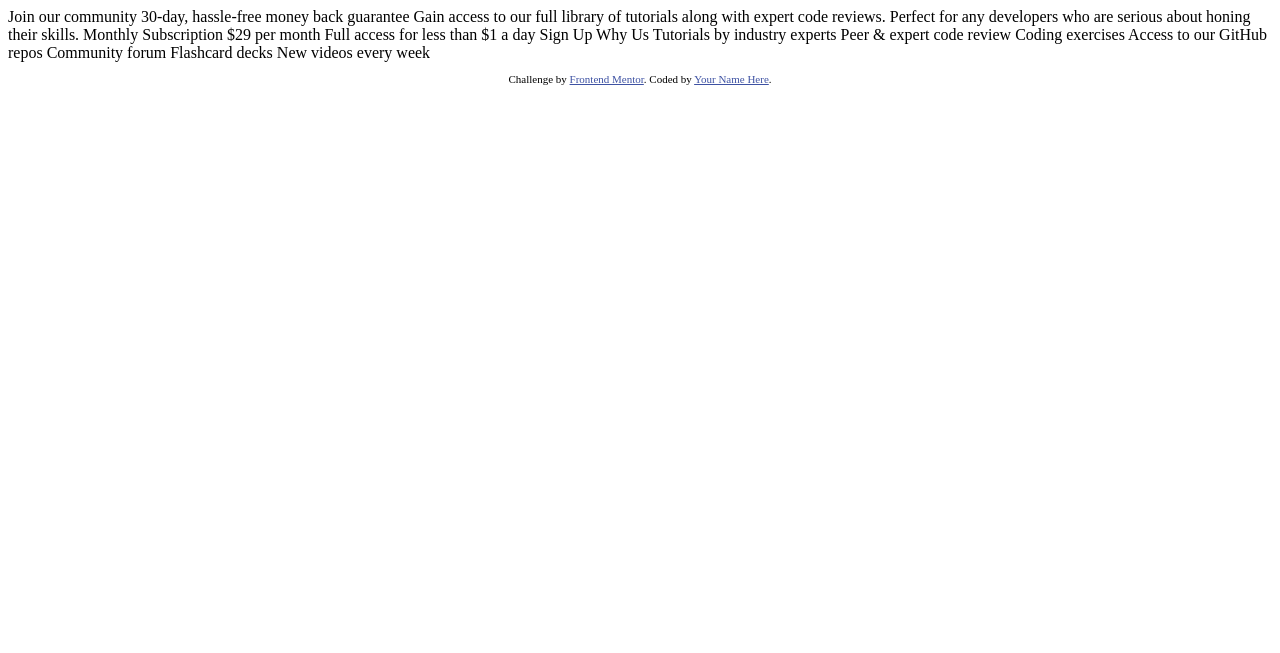
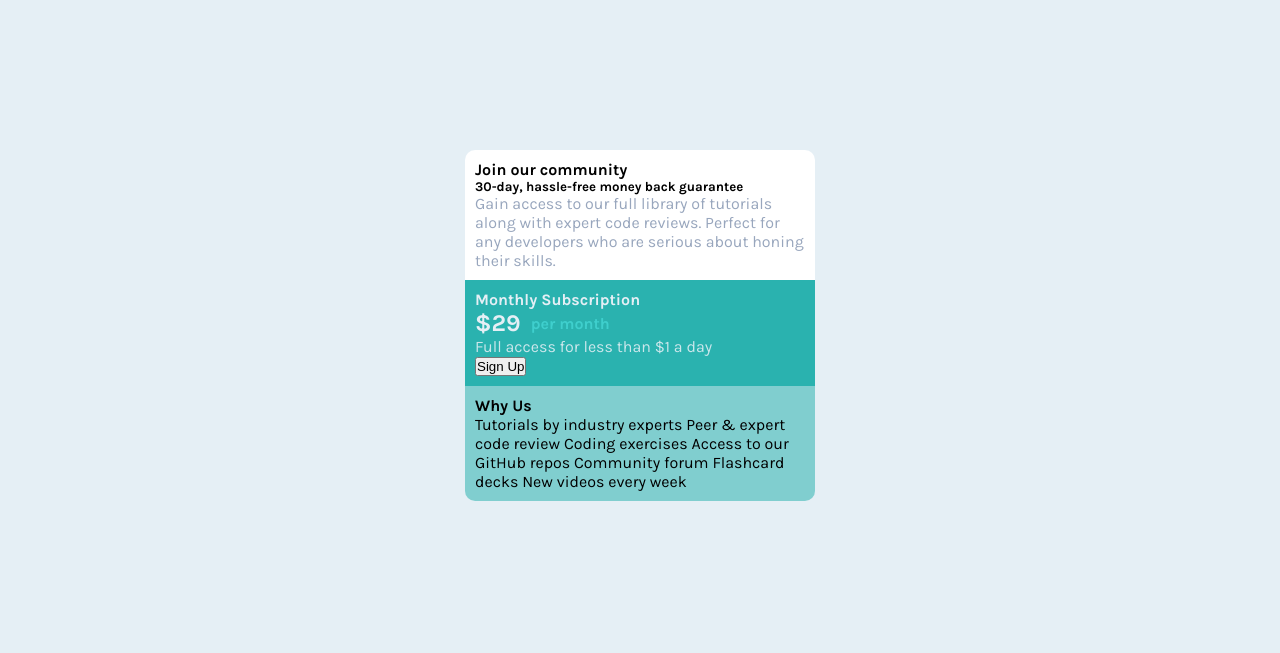
Before and after one commit to Megelado/single-price-grid-component-master, a plain HTML site: page index.html in a window 1280 px wide. Drawn offline with Linux system fonts and the light colour scheme.

Commit message:
iniciando a estilização

```diff
--- /dev/null
+++ b/estilos/style.css
@@ -0,0 +1,72 @@
+@charset "UTF-8";
+
+@import url('https://fonts.googleapis.com/css2?family=Karla:wght@400;700&display=swap');
+
+* {
+    padding: 0px;
+    margin: 0px;
+    box-sizing: border-box;
+}
+
+html, body {
+    font-family: 'Karla', sans-serif;
+    font-size: 16px;
+}
+
+main {
+    width: 100vw;
+    height: 100vh;
+    display: flex;
+    background-color: hsl(204, 43%, 93%);
+}
+
+.card {
+    width: 350px;
+    height: 500px;
+    margin: auto;
+}
+
+.propaganda {
+    background-color: white;
+    padding: 10px;
+    border-radius: 10px 10px 0px 0px;
+}
+
+.propaganda p {
+    color: hsl(218, 22%, 67%);
+}
+
+.assinatura {
+    background-color: hsl(179, 62%, 43%);
+    padding: 10px;
+}
+
+.assinatura h4 {
+    color: hsl(204, 43%, 93%);
+}
+
+.assinatura p {
+    color: hsla(203, 44%, 93%, 0.866);
+}
+
+.preco {
+    display: flex;
+    align-items: center;
+}
+
+.preco h3 {
+    padding-right: 10px;
+    color: hsl(204, 43%, 93%);
+    font-size: 1.5em;
+}
+
+.preco strong {
+    color: hsl(179, 60%, 53%);
+}
+
+
+.sobre {
+    background-color: hsla(179, 62%, 43%, 0.534);
+    padding: 10px;
+    border-radius: 0px 0px 10px 10px;
+}
--- a/index.html
+++ b/index.html
@@ -1,37 +1,40 @@
 <!DOCTYPE html>
-<html lang="en">
+<html lang="pt-br">
 <head>
   <meta charset="UTF-8">
   <meta name="viewport" content="width=device-width, initial-scale=1.0"> <!-- displays site properly based on user's device -->
 
   <link rel="icon" type="image/png" sizes="32x32" href="./images/favicon-32x32.png">
-
+  <link rel="stylesheet" href="estilos/style.css">
+  <link rel="stylesheet" href="estilos/media.css">
   <title>Frontend Mentor | Single Price Grid Component</title>
 
-  <!-- Feel free to remove these styles or customise in your own stylesheet 👍 -->
-  <style>
-    .attribution { font-size: 11px; text-align: center; }
-    .attribution a { color: hsl(228, 45%, 44%); }
-  </style>
 </head>
 <body>
-  Join our community
+  <main>
+    <div class="card">
+      <div class="propaganda">
 
-  30-day, hassle-free money back guarantee
+        <h4>Join our community</h4>
 
+        <h5>30-day, hassle-free money back guarantee</h5>
+
+        <p>
           Gain access to our full library of tutorials along with expert code reviews.
           Perfect for any developers who are serious about honing their skills.
-
-  Monthly Subscription
-
-  &dollar;29 per month
-
-  Full access for less than &dollar;1 a day
-
-  Sign Up
-
-  Why Us
-
+        </p>
+      </div>
+      <div class="assinatura">
+        <h4>Monthly Subscription</h4>
+        <div class="preco">
+          <h3>&dollar;29 </h3><strong>per month</strong>
+        </div>
+        <p>Full access for less than &dollar;1 a day</p>
+        <button type="submit">Sign Up</button>
+      </div>
+      <div class="sobre">
+        <h4>Why Us</h4>
+        <p>
           Tutorials by industry experts
           Peer &amp; expert code review
           Coding exercises
@@ -39,12 +42,10 @@
           Community forum
           Flashcard decks
           New videos every week
+        </p>
+      </div>
+    </div>
+  </main>
 
-  <footer>
-    <p class="attribution">
-      Challenge by <a href="https://www.frontendmentor.io?ref=challenge" target="_blank">Frontend Mentor</a>.
-      Coded by <a href="#">Your Name Here</a>.
-    </p>
-  </footer>
 </body>
 </html>
```
Also changed, not shown: estilos/media.css (added). Lines whose indentation alone changed are shown as unchanged.
